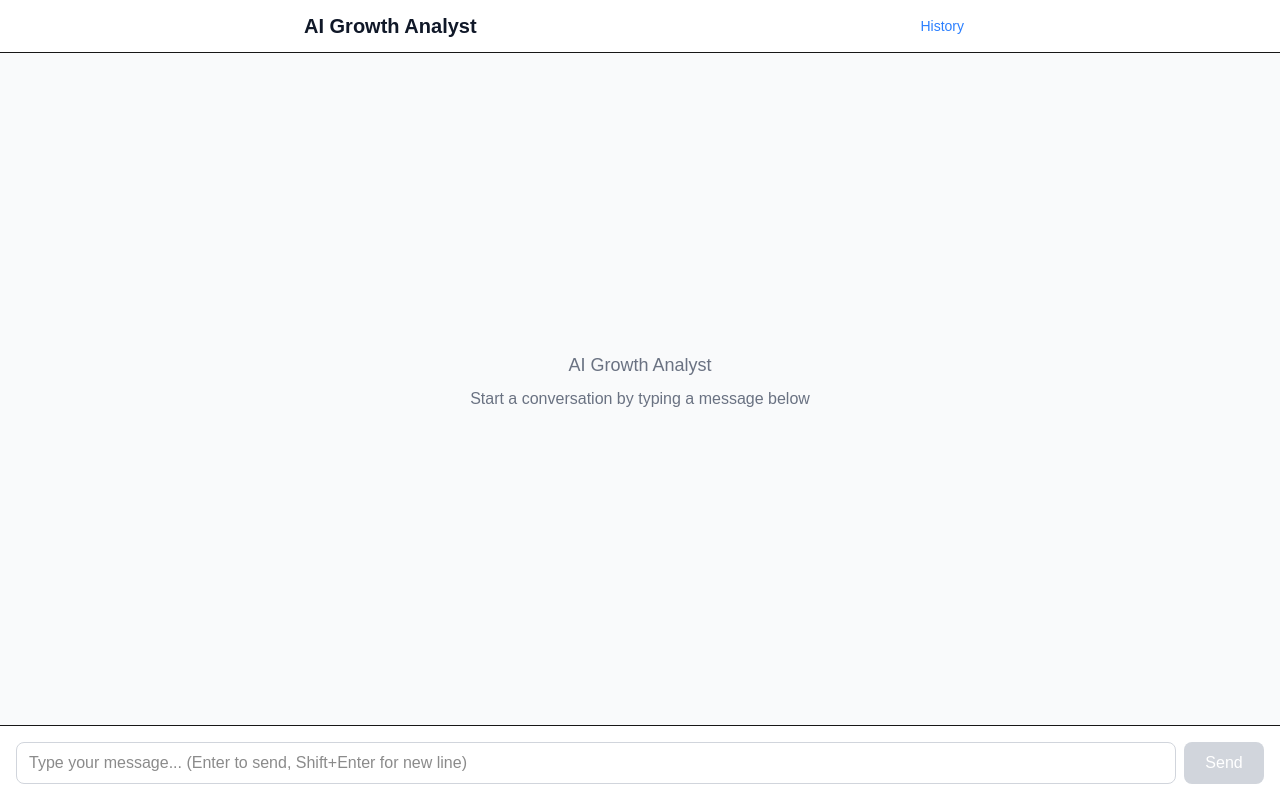
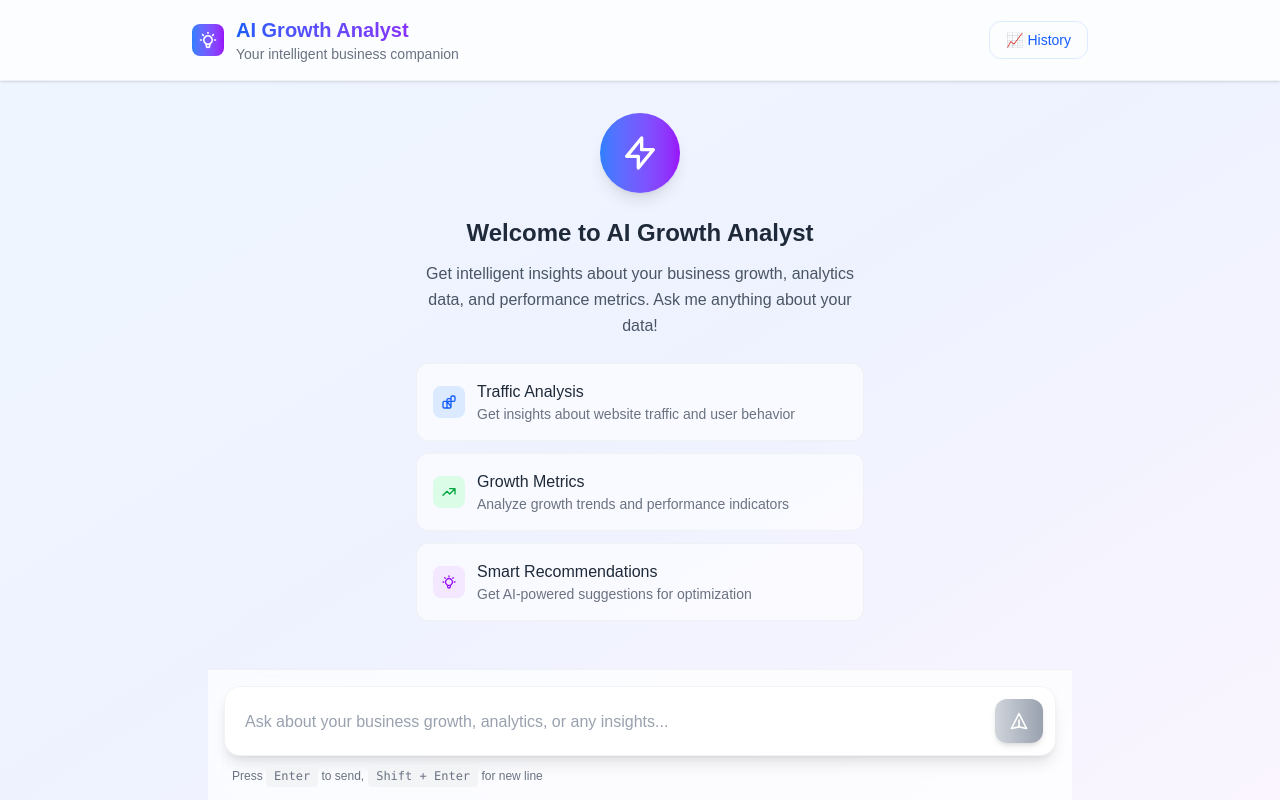
Before and after one commit to harissabil/ai-growth-analyst-frontend, a Next.js app: page /chat in a window 1280 px wide. Built offline with nearby package versions, Linux system fonts and the light colour scheme.

Commit message:
Enhance chat interface with improved styling, user guidance, and error handling

```diff
--- a/src/app/chat/page.tsx
+++ b/src/app/chat/page.tsx
@@ -79,22 +79,34 @@ export default function ChatPage() {
   const dismissError = () => setError(null);
 
   return (
-    <div className="flex flex-col h-screen bg-gray-50">
-      <header className="bg-white border-b px-4 py-3">
-        <div className="max-w-2xl mx-auto flex items-center justify-between">
-          <h1 className="text-xl font-semibold text-gray-900">AI Growth Analyst</h1>
+    <div className="flex flex-col h-screen bg-gradient-to-br from-blue-50 via-indigo-50 to-purple-50">
+      <header className="bg-white/80 backdrop-blur-sm border-b border-gray-200/50 px-4 py-4 shadow-sm">
+        <div className="max-w-4xl mx-auto flex items-center justify-between">
+          <div className="flex items-center space-x-3">
+            <div className="w-8 h-8 bg-gradient-to-r from-blue-500 to-purple-600 rounded-lg flex items-center justify-center">
+              <svg className="w-5 h-5 text-white" fill="none" stroke="currentColor" viewBox="0 0 24 24">
+                <path strokeLinecap="round" strokeLinejoin="round" strokeWidth={2} d="M9.663 17h4.673M12 3v1m6.364 1.636l-.707.707M21 12h-1M4 12H3m3.343-5.657l-.707-.707m2.828 9.9a5 5 0 117.072 0l-.548.547A3.374 3.374 0 0014 18.469V19a2 2 0 11-4 0v-.531c0-.895-.356-1.754-.988-2.386l-.548-.547z" />
+              </svg>
+            </div>
+            <div>
+              <h1 className="text-xl font-bold bg-gradient-to-r from-blue-600 to-purple-600 bg-clip-text text-transparent">
+                AI Growth Analyst
+              </h1>
+              <p className="text-sm text-gray-500">Your intelligent business companion</p>
+            </div>
+          </div>
           <a
             href="/history"
-            className="px-3 py-1 text-blue-500 hover:bg-blue-50 rounded-lg transition-colors text-sm"
+            className="px-4 py-2 text-blue-600 hover:bg-blue-50 rounded-xl transition-all duration-200 text-sm font-medium border border-blue-200/50 hover:border-blue-300 hover:shadow-sm"
           >
-            History
+            📈 History
           </a>
         </div>
       </header>
 
       <ErrorBanner error={error} onDismiss={dismissError} />
 
-      <div className="flex-1 flex flex-col min-h-0">
+      <div className="flex-1 flex flex-col min-h-0 max-w-4xl mx-auto w-full px-4">
         <ChatThread messages={thread} />
         <ChatInput onSend={handleSendMessage} isLoading={isLoading} />
       </div>
--- a/src/components/ChatInput.tsx
+++ b/src/components/ChatInput.tsx
@@ -24,19 +24,19 @@ export default function ChatInput({ onSend, isLoading }: ChatInputProps) {
   };
 
   return (
-    <div className="flex gap-2 p-4 border-t bg-white">
+    <div className="p-4 bg-white/70 backdrop-blur-sm border-t border-gray-200/50">
+      <div className="flex gap-3 items-end bg-white rounded-2xl shadow-lg border border-gray-200/50 p-3 transition-all duration-200 focus-within:shadow-xl focus-within:border-blue-300">
         <textarea
           value={input}
           onChange={(e) => setInput(e.target.value)}
           onKeyDown={handleKeyDown}
-        placeholder="Type your message... (Enter to send, Shift+Enter for new line)"
+          placeholder="Ask about your business growth, analytics, or any insights..."
           disabled={isLoading}
           rows={1}
           className="
-          flex-1 resize-none border border-gray-300 rounded-lg px-3 py-2
-          focus:outline-none focus:ring-2 focus:ring-blue-500
-          disabled:bg-gray-100 disabled:cursor-not-allowed
-          min-h-[40px] max-h-[120px]
+            flex-1 resize-none border-0 bg-transparent px-2 py-2
+            focus:outline-none placeholder-gray-400 text-gray-700
+            min-h-[40px] max-h-[120px] leading-relaxed
           "
           style={{
             height: 'auto',
@@ -48,17 +48,39 @@ export default function ChatInput({ onSend, isLoading }: ChatInputProps) {
             target.style.height = `${Math.min(target.scrollHeight, 120)}px`;
           }}
         />
+
         <button
           onClick={handleSubmit}
           disabled={!input.trim() || isLoading}
           className="
-          px-4 py-2 bg-blue-500 text-white rounded-lg
-          hover:bg-blue-600 disabled:bg-gray-300 disabled:cursor-not-allowed
-          transition-colors min-w-[80px]
+            p-3 bg-gradient-to-r from-blue-500 to-purple-600 text-white rounded-xl
+            hover:from-blue-600 hover:to-purple-700 disabled:from-gray-300 disabled:to-gray-400
+            disabled:cursor-not-allowed transition-all duration-200 shadow-md hover:shadow-lg
+            transform hover:scale-105 active:scale-95 min-w-[48px] flex items-center justify-center
           "
+          title={isLoading ? "Sending..." : "Send message"}
         >
-        {isLoading ? 'Sending...' : 'Send'}
+          {isLoading ? (
+            <svg className="w-5 h-5 animate-spin" fill="none" stroke="currentColor" viewBox="0 0 24 24">
+              <path strokeLinecap="round" strokeLinejoin="round" strokeWidth={2} d="M12 6v6m0 0v6m0-6h6m-6 0H6" />
+            </svg>
+          ) : (
+            <svg className="w-5 h-5" fill="none" stroke="currentColor" viewBox="0 0 24 24">
+              <path strokeLinecap="round" strokeLinejoin="round" strokeWidth={2} d="M12 19l9 2-9-18-9 18 9-2zm0 0v-8" />
+            </svg>
+          )}
         </button>
+      </div>
+
+      <div className="flex items-center justify-between mt-3 px-2">
+        <p className="text-xs text-gray-500">
+          Press <kbd className="px-2 py-1 bg-gray-100 rounded text-xs">Enter</kbd> to send,
+          <kbd className="px-2 py-1 bg-gray-100 rounded text-xs ml-1">Shift + Enter</kbd> for new line
+        </p>
+        <div className="text-xs text-gray-400">
+          {input.length > 0 && `${input.length} characters`}
+        </div>
+      </div>
     </div>
   );
 }
--- a/src/components/ChatThread.tsx
+++ b/src/components/ChatThread.tsx
@@ -18,18 +18,73 @@ export default function ChatThread({ messages }: ChatThreadProps) {
   }, [messages]);
 
   return (
-    <div className="flex-1 overflow-y-auto p-4 space-y-2">
+    <div className="flex-1 overflow-y-auto p-6 space-y-2">
       {messages.length === 0 ? (
-        <div className="flex items-center justify-center h-full text-gray-500">
-          <div className="text-center">
-            <p className="text-lg font-medium mb-2">AI Growth Analyst</p>
-            <p>Start a conversation by typing a message below</p>
+        <div className="flex items-center justify-center h-full">
+          <div className="text-center max-w-md mx-auto">
+            <div className="w-20 h-20 bg-gradient-to-r from-blue-500 to-purple-600 rounded-full flex items-center justify-center mx-auto mb-6 shadow-lg">
+              <svg className="w-10 h-10 text-white" fill="none" stroke="currentColor" viewBox="0 0 24 24">
+                <path strokeLinecap="round" strokeLinejoin="round" strokeWidth={2} d="M13 10V3L4 14h7v7l9-11h-7z" />
+              </svg>
+            </div>
+            <h2 className="text-2xl font-bold text-gray-800 mb-3">Welcome to AI Growth Analyst</h2>
+            <p className="text-gray-600 mb-6 leading-relaxed">
+              Get intelligent insights about your business growth, analytics data, and performance metrics.
+              Ask me anything about your data!
+            </p>
+            <div className="grid grid-cols-1 gap-3 text-left">
+              <div className="bg-white/60 border border-gray-200/50 rounded-xl p-4 hover:bg-white/80 transition-all duration-200 cursor-pointer hover:shadow-md">
+                <div className="flex items-center space-x-3">
+                  <div className="w-8 h-8 bg-blue-100 rounded-lg flex items-center justify-center">
+                    <svg className="w-4 h-4 text-blue-600" fill="none" stroke="currentColor" viewBox="0 0 24 24">
+                      <path strokeLinecap="round" strokeLinejoin="round" strokeWidth={2} d="M9 19v-6a2 2 0 00-2-2H5a2 2 0 00-2 2v6a2 2 0 002 2h2a2 2 0 002-2zm0 0V9a2 2 0 012-2h2a2 2 0 012 2v10m-6 0a2 2 0 002 2h2a2 2 0 002-2m0 0V5a2 2 0 012-2h2a2 2 0 012 2v4a2 2 0 01-2 2H9z" />
+                    </svg>
+                  </div>
+                  <div>
+                    <p className="font-medium text-gray-800">Traffic Analysis</p>
+                    <p className="text-sm text-gray-500">Get insights about website traffic and user behavior</p>
+                  </div>
+                </div>
+              </div>
+
+              <div className="bg-white/60 border border-gray-200/50 rounded-xl p-4 hover:bg-white/80 transition-all duration-200 cursor-pointer hover:shadow-md">
+                <div className="flex items-center space-x-3">
+                  <div className="w-8 h-8 bg-green-100 rounded-lg flex items-center justify-center">
+                    <svg className="w-4 h-4 text-green-600" fill="none" stroke="currentColor" viewBox="0 0 24 24">
+                      <path strokeLinecap="round" strokeLinejoin="round" strokeWidth={2} d="M13 7h8m0 0v8m0-8l-8 8-4-4-6 6" />
+                    </svg>
+                  </div>
+                  <div>
+                    <p className="font-medium text-gray-800">Growth Metrics</p>
+                    <p className="text-sm text-gray-500">Analyze growth trends and performance indicators</p>
+                  </div>
+                </div>
+              </div>
+
+              <div className="bg-white/60 border border-gray-200/50 rounded-xl p-4 hover:bg-white/80 transition-all duration-200 cursor-pointer hover:shadow-md">
+                <div className="flex items-center space-x-3">
+                  <div className="w-8 h-8 bg-purple-100 rounded-lg flex items-center justify-center">
+                    <svg className="w-4 h-4 text-purple-600" fill="none" stroke="currentColor" viewBox="0 0 24 24">
+                      <path strokeLinecap="round" strokeLinejoin="round" strokeWidth={2} d="M9.663 17h4.673M12 3v1m6.364 1.636l-.707.707M21 12h-1M4 12H3m3.343-5.657l-.707-.707m2.828 9.9a5 5 0 117.072 0l-.548.547A3.374 3.374 0 0014 18.469V19a2 2 0 11-4 0v-.531c0-.895-.356-1.754-.988-2.386l-.548-.547z" />
+                    </svg>
+                  </div>
+                  <div>
+                    <p className="font-medium text-gray-800">Smart Recommendations</p>
+                    <p className="text-sm text-gray-500">Get AI-powered suggestions for optimization</p>
+                  </div>
+                </div>
+              </div>
+            </div>
           </div>
         </div>
       ) : (
-        messages.map((message, index) => (
-          <ChatMessage key={index} message={message} />
-        ))
+        <div className="space-y-4 animate-in fade-in duration-300">
+          {messages.map((message, index) => (
+            <div key={index} className="animate-in slide-in-from-bottom duration-300" style={{ animationDelay: `${index * 50}ms` }}>
+              <ChatMessage message={message} />
+            </div>
+          ))}
+        </div>
       )}
       <div ref={messagesEndRef} />
     </div>
```
Also changed, not shown: src/components/ChatMessage.tsx (+53 -33 lines), src/components/ErrorBanner.tsx (+23 -7 lines). Lines whose indentation alone changed are shown as unchanged.
